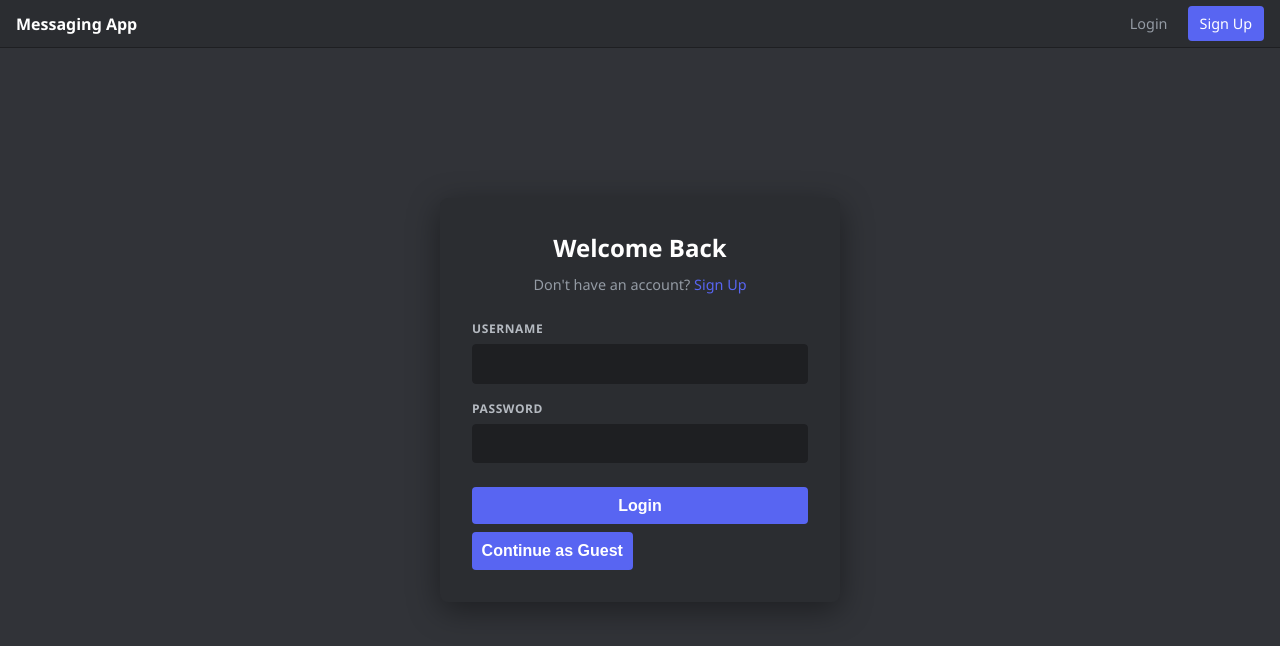
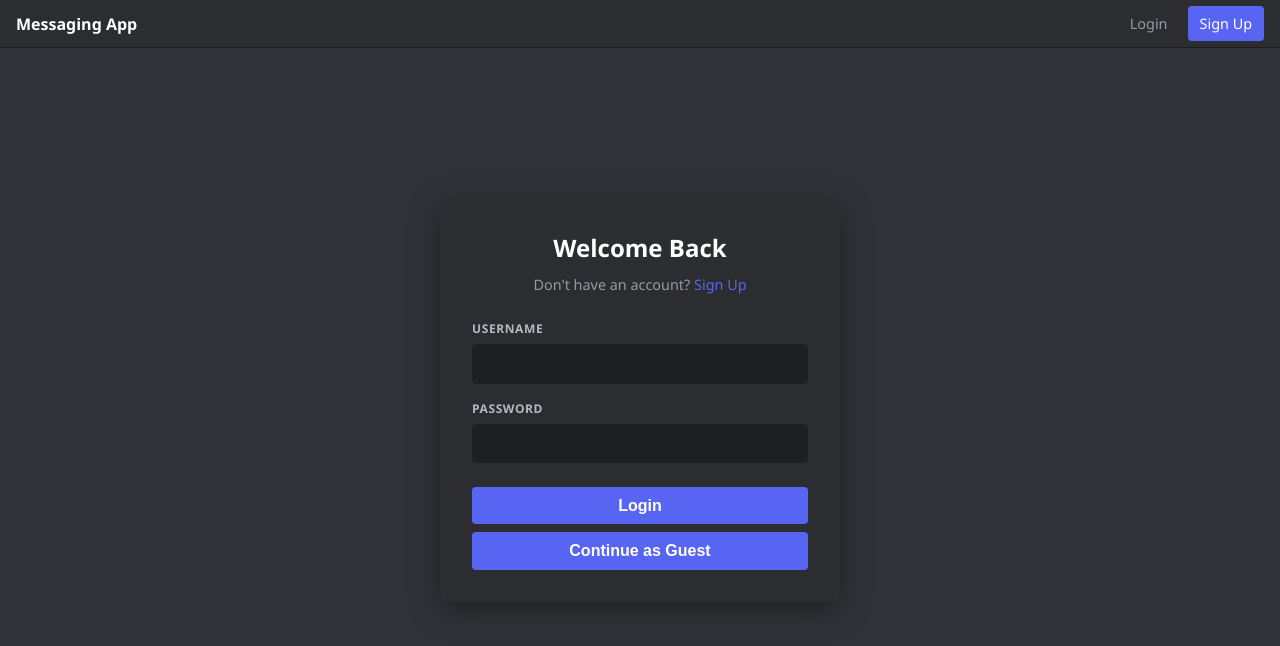
Before and after one commit to RaphaelM20/messaging-app, a React (Vite) app: page /login in a window 1280 px wide. Shown: the top 646 px of the page. Built offline with nearby package versions, Linux system fonts and the light colour scheme.

Commit message:
added guest login

```diff
--- a/src/index.css
+++ b/src/index.css
@@ -232,6 +232,7 @@ body {
   cursor: pointer;
   margin-top: 0.5rem;
   transition: background 0.15s;
+  width: 100%;
 }
 
 .auth-btn-guest:hover {
--- a/src/pages/LoginPage.jsx
+++ b/src/pages/LoginPage.jsx
@@ -37,7 +37,6 @@ function LoginPage({ setToken }) {
   };
 
   const handleGuestLogin = async () => {
-    console.log("attempting guest login...");
     const response = await fetch(`${import.meta.env.VITE_API_URL}/login`, {
       method: "POST",
       headers: {
@@ -46,6 +45,8 @@ function LoginPage({ setToken }) {
       body: JSON.stringify({ username: "guest", password: "guest123" }),
     });
     const data = await response.json();
+    console.log("token:", data.token);
+    localStorage.setItem("authToken", data.token);
     setToken(data.token);
     navigate("/");
   };
```
